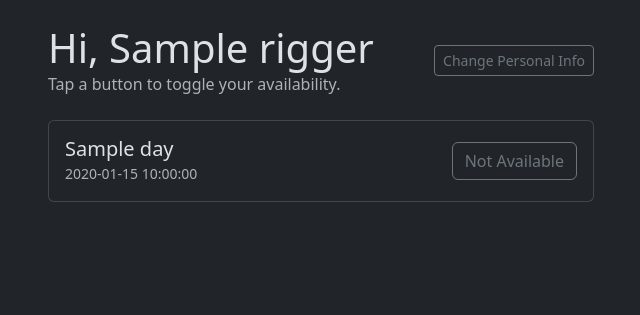
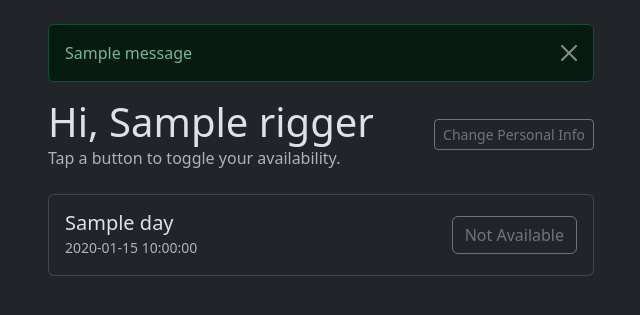
Before and after one commit to dkmkelley/community-riggers, a Flask app: template templates/availability.html in a window 1280 px wide. Shown: the part 56-371 px from the top of the page, without its empty margins (319-959 px from the left). Run offline with Flask 3, Linux system fonts and the light colour scheme; the template is opened without the code that fills it: most values are stand-ins (such as "Sample title", 1, 10 or a date in 2020); one stand-in notice (Sample message) is shown.

Commit message:
Added flash welcome message on successful self-registration

```diff
--- a/app.py
+++ b/app.py
@@ -4,7 +4,7 @@ import os
 
 from authlib.integrations.flask_client import OAuth
 from dotenv import load_dotenv
-from flask import Flask, render_template, request, redirect, url_for, session
+from flask import Flask, render_template, request, redirect, url_for, session, flash
 
 from database import get_db, generate_token
 
@@ -130,7 +130,16 @@ def add_rigger():
         conn.commit()
         conn.close()
 
-        return redirect(url_for("home"))
+        flash(f"Welcome, {name}! You've been added to the directory. "
+              " Your profile is pending admin approval and will appear in the directory shortly."
+              " Bookmark this page — it's your personal link for updating your availability. "
+              " There is no login information or password to remember, just the link."
+              " You can set your availability for the next 5 days using the buttons on this page."
+              " This system can only be useful if you keep your availability up to date:"
+              " If your availability changes, please update it."
+        )
+
+        return redirect(url_for("availability", token=token))
 
     return render_template("add_rigger.html")
 
--- a/templates/availability.html
+++ b/templates/availability.html
@@ -5,6 +5,17 @@
 {% block content %}
 <div class="row justify-content-center">
     <div class="col-md-6">
+
+        {% with messages = get_flashed_messages() %}
+            {% if messages %}
+                {% for message in messages %}
+                    <div class="alert alert-success alert-dismissible fade show" role="alert">
+                        {{ message }}
+                        <button type="button" class="btn-close" data-bs-dismiss="alert"></button>
+                    </div>
+                {% endfor %}
+            {% endif %}
+        {% endwith %}
 
         <div class="d-flex justify-content-between align-items-center mb-4">
             <div>
```
